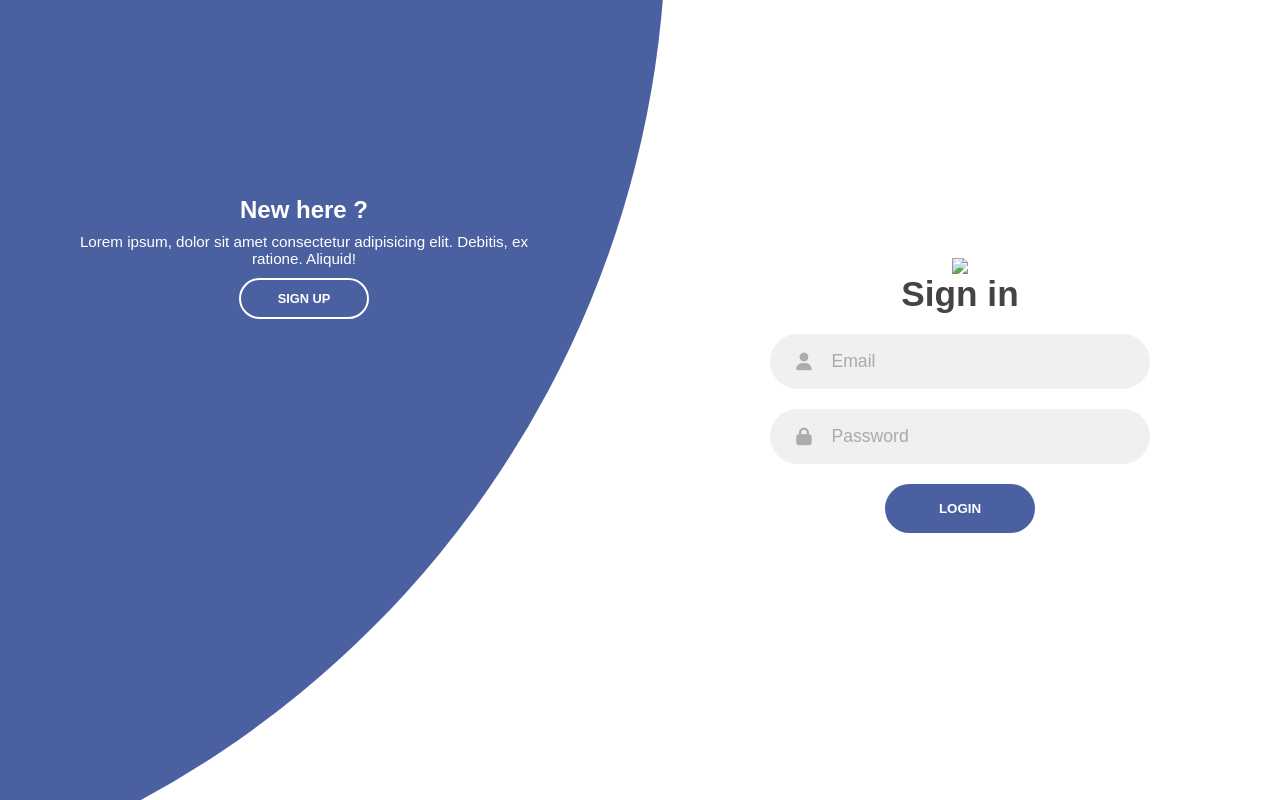
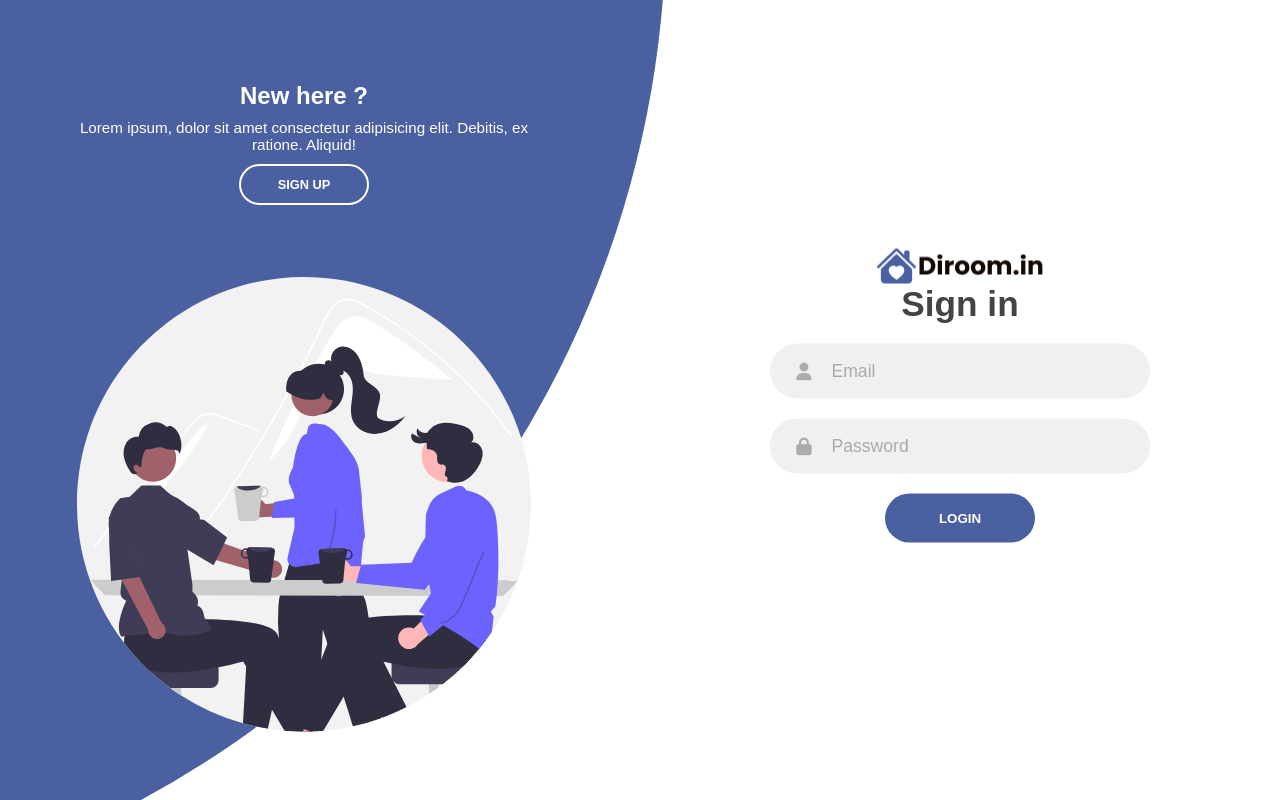
Before and after one commit to irfanramadhan1999/capstone-project-dicoding, a plain HTML site: page src/templates/login.html in a window 1280 px wide. Drawn offline with Linux system fonts and the light colour scheme; files that its build step writes are made by us from their sources.

Commit message:
Update login.html

```diff
--- a/src/templates/login.html
+++ b/src/templates/login.html
@@ -7,7 +7,7 @@
       src="https://kit.fontawesome.com/64d58efce2.js"
       crossorigin="anonymous"
     ></script>
-    <link rel="stylesheet" href="../styles/login.css" />
+    <link rel="stylesheet" href="../style/login.css" />
     <title>Sign in & Sign up Form</title>
   </head>
   <body>
@@ -15,7 +15,7 @@
       <div class="forms-container">
         <div class="signin-signup">
           <form action="#" class="sign-in-form">
-            <img src="../images/login/logo.png">
+            <img src="../public/images/logo.png">
             <h2 class="title">Sign in</h2>
             <div class="input-field">
               <i class="fas fa-user"></i>
@@ -28,7 +28,7 @@
             <input type="submit" value="Login" class="btn solid" id="button_signin" />
           </form>
           <form action="#" class="sign-up-form">
-            <img src="../images/login/logo.png">
+            <img src="../public/images/logo.png">
             <h2 class="title">Sign up</h2>
             <div class="input-field">
               <i class="fas fa-user"></i>
@@ -59,7 +59,7 @@
               Sign up
             </button>
           </div>
-          <img src="../images/login/signup.svg" class="image" alt="" />
+          <img src="../public/images/signup.svg" class="image" alt="" />
         </div>
         <div class="panel right-panel">
           <div class="content">
@@ -72,7 +72,7 @@
               Sign in
             </button>
           </div>
-          <img src="../images/login/reading.svg" class="image" alt="" />
+          <img src="../public/images/reading.svg" class="image" alt="" />
         </div>
       </div>
     </div>
```
